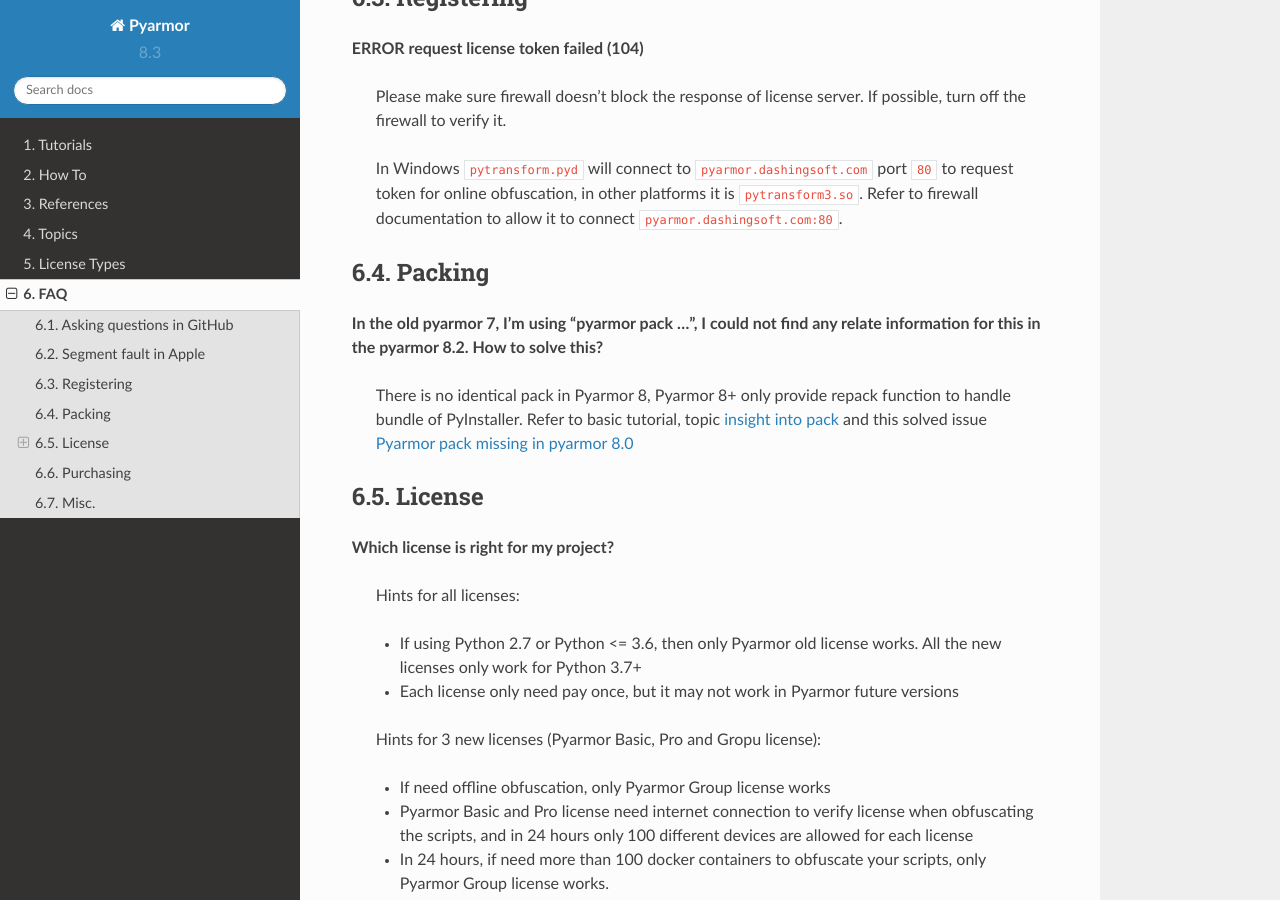
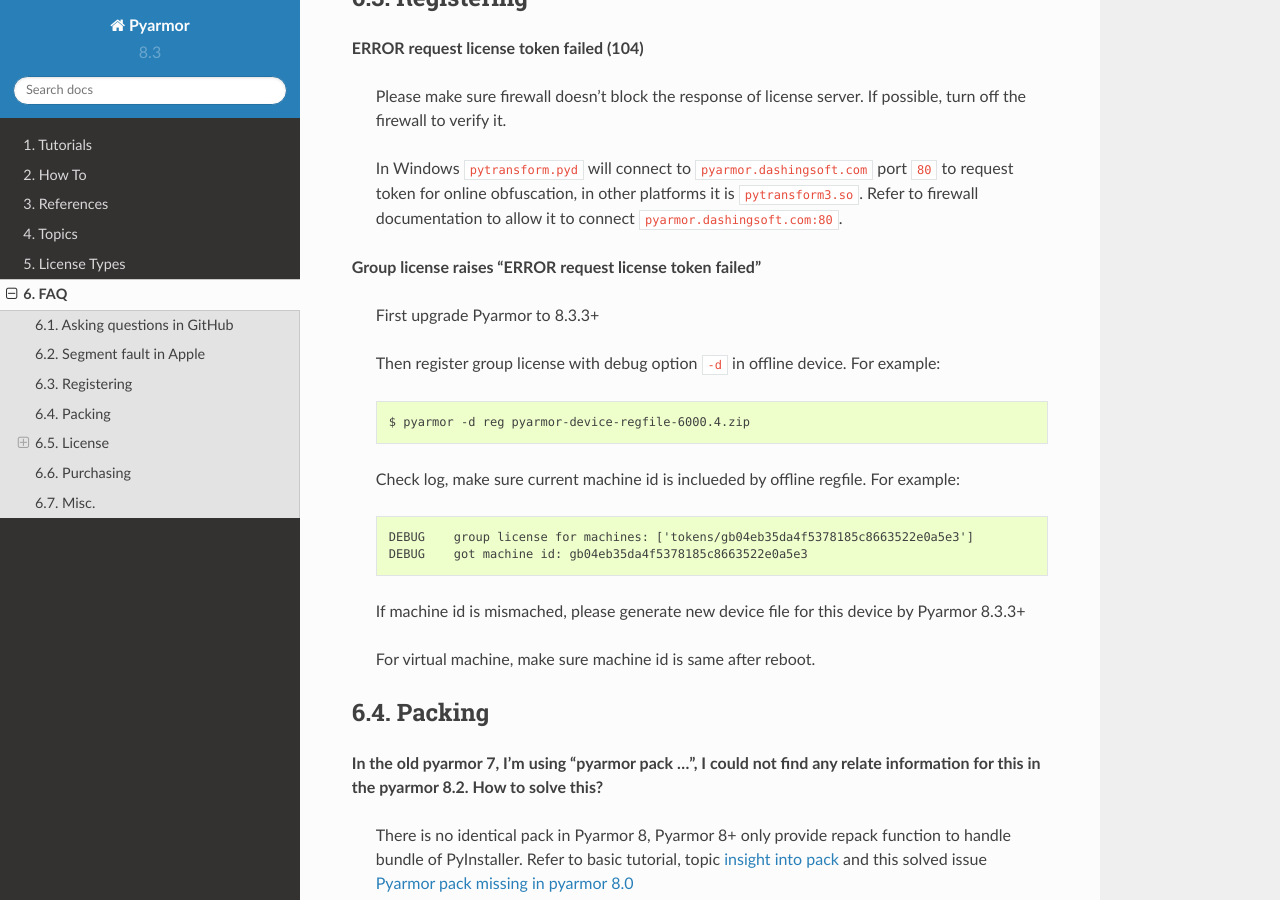
Before and after one commit to dashingsoft/pyarmor, a Sphinx documentation site: the page built from docs/questions.rst, in a window 1280 px wide and 900 px high, scrolled down 3589 px. Built offline with Sphinx 7.4.7 and the Read the Docs theme 2.0.0, drawn with Linux system fonts in a browser that asks for light colours.

Commit message:
Add solution for group license failed

```diff
--- a/docs/questions.rst
+++ b/docs/questions.rst
@@ -151,6 +151,23 @@
 
   In Windows ``pytransform.pyd`` will connect to ``pyarmor.dashingsoft.com`` port ``80`` to request token for online obfuscation, in other platforms it is ``pytransform3.so``. Refer to firewall documentation to allow it to connect ``pyarmor.dashingsoft.com:80``.
 
+**Group license raises "ERROR request license token failed"**
+
+  First upgrade Pyarmor to 8.3.3+
+
+  Then register group license with debug option ``-d`` in offline device. For example::
+
+      $ pyarmor -d reg pyarmor-device-regfile-6000.4.zip
+
+  Check log, make sure current machine id is inclueded by offline regfile. For example::
+
+      DEBUG    group license for machines: ['tokens/gb04eb35da4f5378185c8663522e0a5e3']
+      DEBUG    got machine id: gb04eb35da4f5378185c8663522e0a5e3
+
+  If machine id is mismached, please generate new device file for this device by Pyarmor 8.3.3+
+
+  For virtual machine, make sure machine id is same after reboot.
+
 Packing
 =======
 
```
Also changed, not shown: docs/how-to/register.rst (+10 -10 lines).
